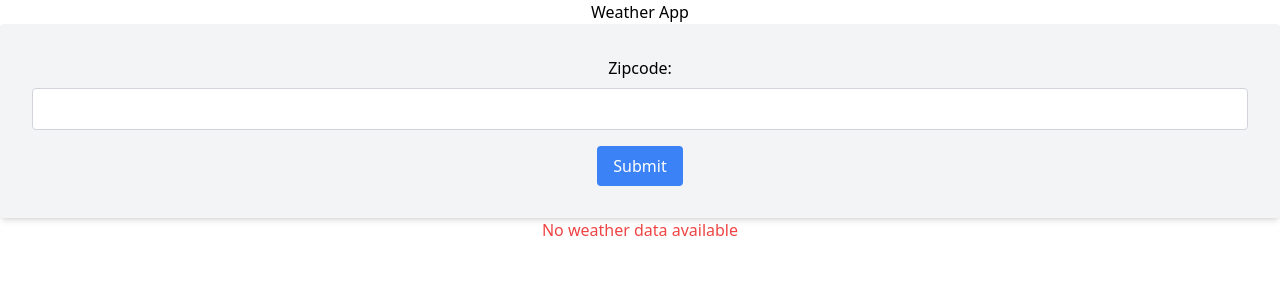
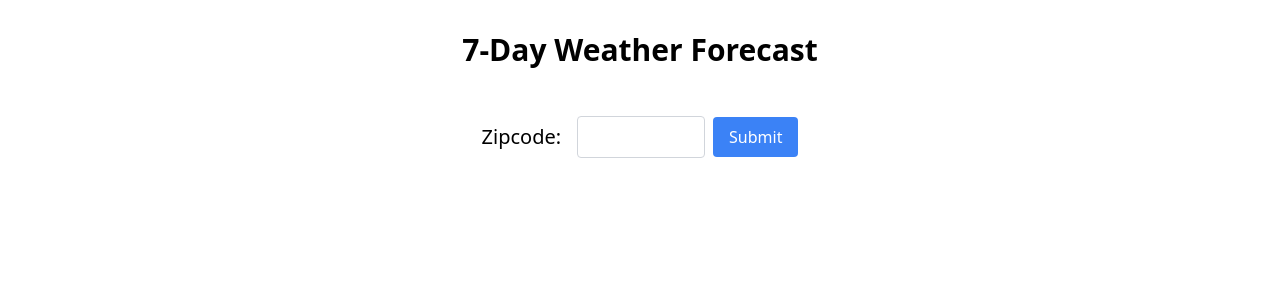
Before and after one commit to Halcyon-Justin/WeatherApp-Frontend, a React (Create React App) app: page / in a window 1280 px wide. Shown: the top 300 px of the page. Built offline with nearby package versions, Linux system fonts and the light colour scheme.

Commit message:
App name change. Update Stylings

```diff
--- a/public/index.html
+++ b/public/index.html
@@ -24,7 +24,7 @@
       work correctly both with client-side routing and a non-root public URL.
       Learn how to configure a non-root public URL by running `npm run build`.
     -->
-    <title>React App</title>
+    <title>Weather By Zipcode</title>
   </head>
   <body>
     <noscript>You need to enable JavaScript to run this app.</noscript>
--- a/src/App.js
+++ b/src/App.js
@@ -1,9 +1,7 @@
-/* eslint-disable react/jsx-no-undef */
-import './App.css';
-
+// App.js
 import React, { useState } from 'react';
 import ZipcodeForm from './components/ZipCodeForm';
-import WeatherDisplay from './components/WeatherDisplay'; // Adjust the import path
+import WeatherDisplay from './components/WeatherDisplay';
 
 function App() {
   const [weatherData, setWeatherData] = useState(null);
@@ -13,10 +11,14 @@ function App() {
   };
 
   return (
-    <div className="App">
-      <h1>Weather App</h1>
+    <div className="App p-8">
+      <div className="flex justify-center items-center flex-col mb-4">
+        <h1 className="text-3xl font-bold">7-Day Weather Forecast</h1>
+      </div>
+
       {/* Render ZipcodeForm component with onWeatherData prop */}
       <ZipcodeForm onWeatherData={handleWeatherData} />
+
       {weatherData && (
         // Render WeatherDisplay component with weatherData
         <WeatherDisplay weatherData={weatherData} />
--- a/src/components/WeatherDisplay.js
+++ b/src/components/WeatherDisplay.js
@@ -3,13 +3,11 @@ import React from 'react';
 const WeatherDisplay = ({ weatherData }) => {
   console.log(weatherData);
   const today = new Date(); // Get today's date
-  const sortedHighLows = weatherData?.data?.highLows?.sort((a, b) => new Date(a.day) - new Date(b.day)) || [];
+  const sortedHighLows = weatherData.highLows?.sort((a, b) => new Date(a.day) - new Date(b.day)) || [];
 
   return (
     <div>
       {sortedHighLows.length > 0 ? (
-        <div>
-          <h1 className="text-3xl font-bold mb-4">7-Day Weather Forecast</h1>
         <div className="flex flex-wrap justify-center">
           {sortedHighLows.map((dayData, index) => {
             let dayLabel;
@@ -30,7 +28,7 @@ const WeatherDisplay = ({ weatherData }) => {
             }
 
             return (
-                <div key={dayData.day} className="flex-shrink-0 w-48 p-4 border rounded-md m-4">
+              <div key={dayData.day} className="flex-shrink-0 w-48 p-4 border rounded-md m-4 text-center">
                 <h2 className="text-xl font-semibold mb-2">{dayLabel}</h2>
                 <p className="mb-2">High: {dayData.highTemperature}°F</p>
                 <p>Low: {dayData.lowTemperature}°F</p>
@@ -38,9 +36,8 @@ const WeatherDisplay = ({ weatherData }) => {
             );
           })}
         </div>
-        </div>
       ) : (
-        <p className="text-red-500">No weather data available</p>
+        <p className="text-red-500 text-center">No weather data available</p>
       )}
     </div>
   );
--- a/src/components/ZipcodeForm.js
+++ b/src/components/ZipcodeForm.js
@@ -1,9 +1,7 @@
 import React, { useState } from 'react';
-import WeatherDisplay from './WeatherDisplay';
 
-const ZipcodeForm = () => {
+const ZipcodeForm = ({ onWeatherData }) => {
   const [zipcode, setZipcode] = useState('');
-  const [weatherData, setWeatherData] = useState(null);
   const [error, setError] = useState(null);
 
   const handleSubmit = async (e) => {
@@ -11,11 +9,11 @@ const ZipcodeForm = () => {
 
     try {
       // Make an API call to fetch weather data
-      const response = await fetch(`https://x44bmq914m.execute-api.us-east-2.amazonaws.com/prod/weather/${zipcode}`, {method:'GET', credentials: 'include'});
+      const response = await fetch(`https://x44bmq914m.execute-api.us-east-2.amazonaws.com/prod/weather/${zipcode}`, { method: 'GET', credentials: 'include' });
       const data = await response.json();
 
-      // Update the weather data in the state
-      setWeatherData(data);
+      // Update the weather data using the callback
+      onWeatherData(data);
       // Clear any previous errors
       setError(null);
     } catch (error) {
@@ -25,33 +23,28 @@ const ZipcodeForm = () => {
   };
 
   return (
-    <div>
-      <form onSubmit={handleSubmit} className="bg-gray-100 p-8 rounded shadow-md">
+    <form onSubmit={handleSubmit} className="flex justify-center items-center p-8">
       {/* Zipcode input */}
-        <label className="block mb-4">
-          Zipcode:
+      <div className="flex items-center space-x-4">
+        <label className="text-xl">Zipcode:</label>
         <input
           type="text"
           value={zipcode}
           onChange={(e) => setZipcode(e.target.value)}
           id="zipcode"
           name="zipcode"
-            className="block w-full mt-2 p-2 border border-gray-300 rounded"
+          className="w-32 p-2 border border-gray-300 rounded" // Added margin-right
         />
-        </label>
+      </div>
 
       {/* Submit button */}
-        <button type="submit" className="bg-blue-500 text-white py-2 px-4 rounded hover:bg-blue-700">
+      <button type="submit" className="bg-blue-500 text-white py-2 px-4 rounded hover:bg-blue-700 ml-2">
         Submit
       </button>
-      </form>
 
       {/* Display error message if an error occurs */}
       {error && <p style={{ color: 'red' }}>{error}</p>}
-
-      {/* Display weather data using WeatherApp component */}
-      <WeatherDisplay weatherData={weatherData} />
-    </div>
+    </form>
   );
 };
 
```
Also changed, not shown: 1 other file (tests, documents, lock files or other folders). Lines whose indentation alone changed are shown as unchanged.
